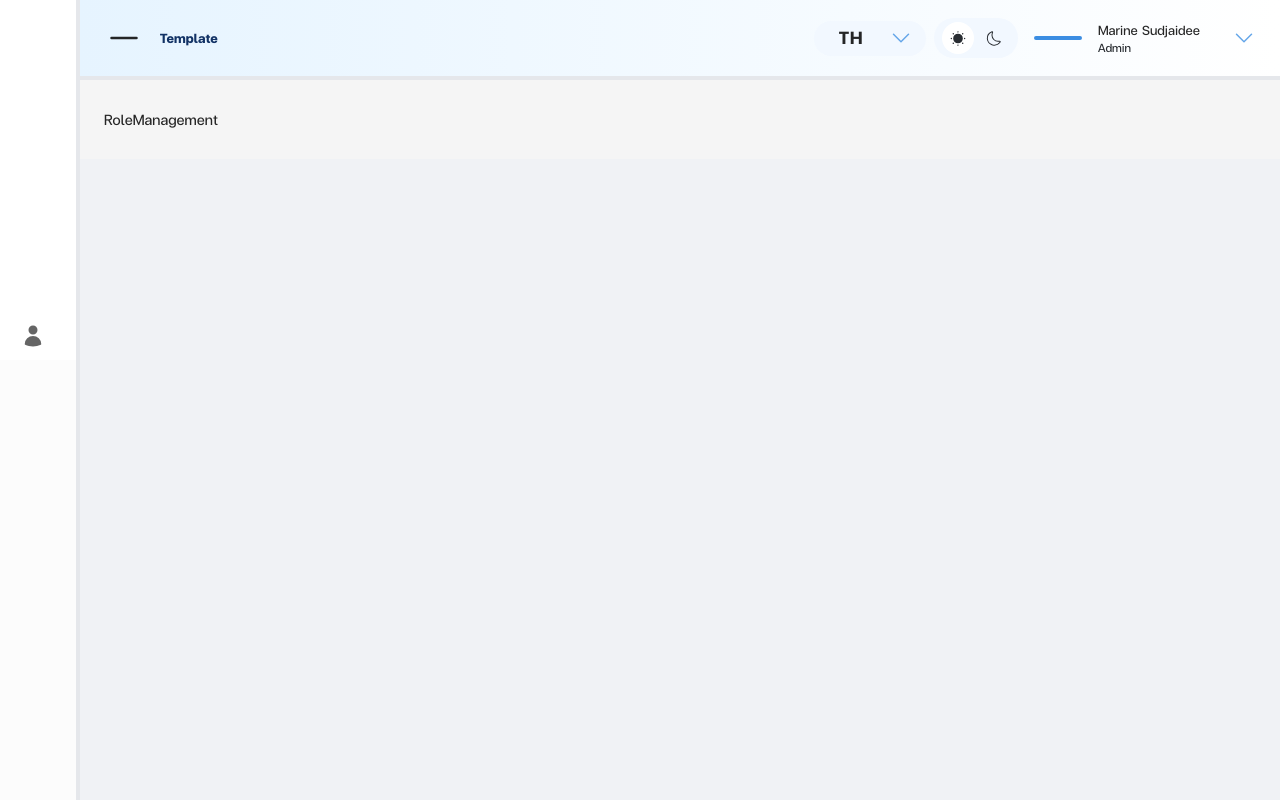
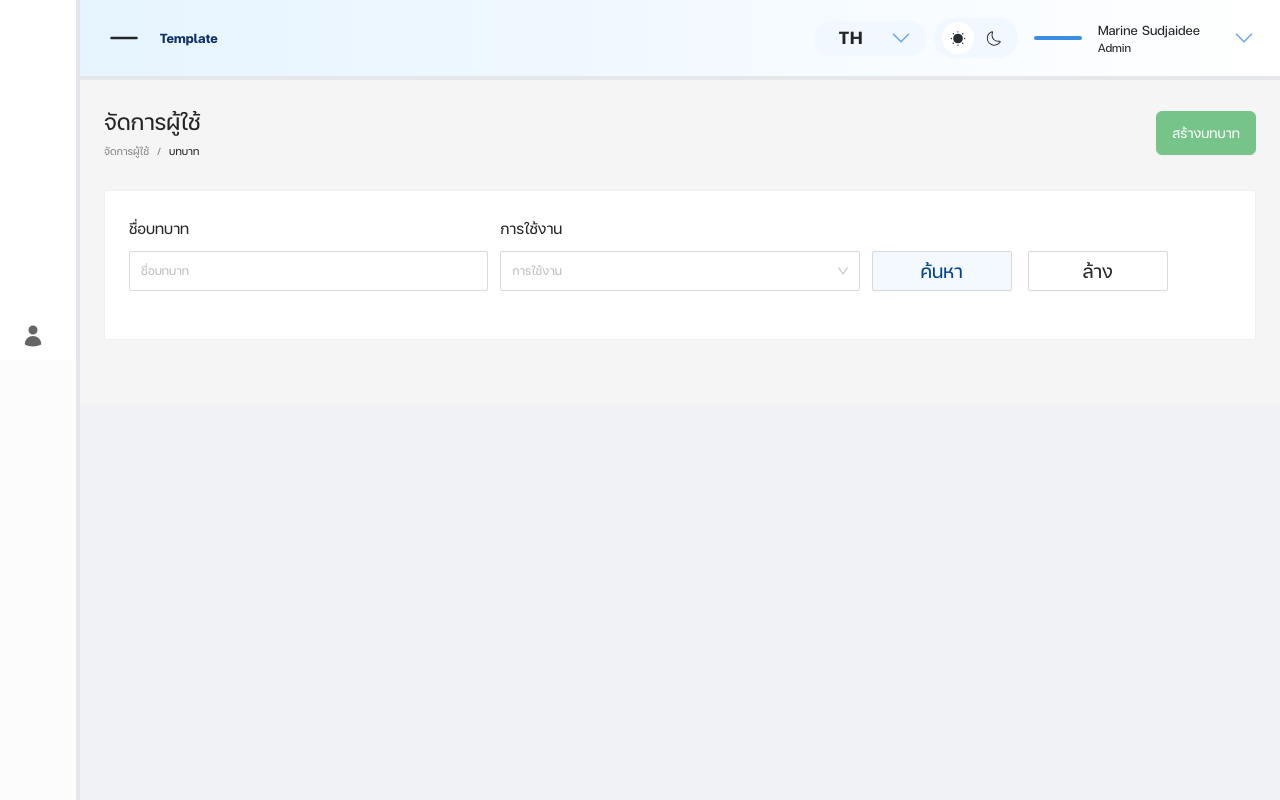
Before and after one commit to HusenMasmumas/ab-solute-health-were-house, a React (Create React App) app: page /#/user/role in a window 1280 px wide. Built offline with nearby package versions, Linux system fonts and the light colour scheme.

Commit message:
feat: 🎸 search form role page

```diff
--- a/src/component/Path/nevigationPath.tsx
+++ b/src/component/Path/nevigationPath.tsx
@@ -10,9 +10,9 @@ const NevigationPath = ({textPath = [], ...props}: INevigationPath) => {
   return (
     <Breadcrumb>
         {
-            textPath.map((item)=>{
+            textPath.map((item, index)=>{
                 return(
-                    <Breadcrumb.Item>
+                    <Breadcrumb.Item key={index}>
                         <span>{item}</span>
                     </Breadcrumb.Item>
                 )
--- a/src/component/headerPage/Header.tsx
+++ b/src/component/headerPage/Header.tsx
@@ -15,7 +15,7 @@ type ICHeader = {
 const CHeader = ({keyHeader ,nevigate, arrPath=[], ...props}: ICHeader) => {
     const { t } = useTranslation();
   return (
-    <div className="flex ">
+    <div className="flex mb-7">
         <div className="w-52 ">
           <div className="text-3xl">{`${t(keyHeader)}`}</div>
           <NevigationPath textPath={arrPath}/>
--- a/src/i18n/lang/en.json
+++ b/src/i18n/lang/en.json
@@ -13,6 +13,7 @@
     "stores&branches": "Stores & Branches",
     "manageUser": "Manage users",
     "role":"Role",
+    "createrole":"Create Role",
     "user":"User",
     "createUser":"Create User",
     "orderlist":"Order List",
--- a/src/i18n/lang/th.json
+++ b/src/i18n/lang/th.json
@@ -13,9 +13,9 @@
     "stores&branches": "ร้านค้า & สาขา",
     "manageUser": "จัดการผู้ใช้",
     "role":"บทบาท",
+    "createrole":"สร้างบทบาท",
     "user":"ผู้ใช้",
     "createUser":"เพิ่มผู้ใช้",
     "orderlist":"รายการสั่งซื้อ",
     "createShop":"สร้างร้าน&สาขา"
-
 }
--- a/src/page/manage_user/role/index.tsx
+++ b/src/page/manage_user/role/index.tsx
@@ -1,10 +1,61 @@
+import SearchForm, { IsearchFormItem } from 'component/Form/searchForm'
+import CHeader from 'component/headerPage/Header'
+import { t } from 'i18next'
 import React from 'react'
 
 type Props = {}
 
+const elements: IsearchFormItem[] = [
+  {
+    name: 'role',
+    label: 'ชื่อบทบาท',
+    input: {
+      type: "input",
+      options: {
+        search: true,
+      },
+    },
+  },
+  {
+    name: "status",
+    label: 'การใช้งาน',
+    input: {
+      type: "select",
+      options: {
+        values: [
+          {key:1, value:'active', label:'ใช้งาน'},
+          {key:2, value:'inactive', label:'ไม่ใช้งาน'}
+        ],
+      },
+    },
+  },
+]
+
+const onFinish = (values: any) => {
+  //โยนเข้า create query
+  console.log("Received values of form: ", values);
+};
+
 const RoleManagement = (props: Props) => {
   return (
-    <div>RoleManagement</div>
+    <div className="bg-[#F5F5F5] m-0 p-0 ">
+      <CHeader
+        keyHeader="manageUser"
+        nevigate={{
+          keytext:"createrole",
+          fn:()=>{console.log('nevigate')}}
+        }
+        // arrPath={[t('manageUser'), t('role') ]}
+        arrPath={[t('manageUser'), t('role') ]}
+      />
+      <div>
+        <SearchForm elements={elements} onFinish={onFinish} />
+      </div>
+      {/* Table */}
+      <div className="mt-10 bg-white">
+        {/* <TableStoresBranches dataTable={data} headerTable={t("orderlist")}  /> */}
+      </div>
+    </div>
   )
 }
 
```
